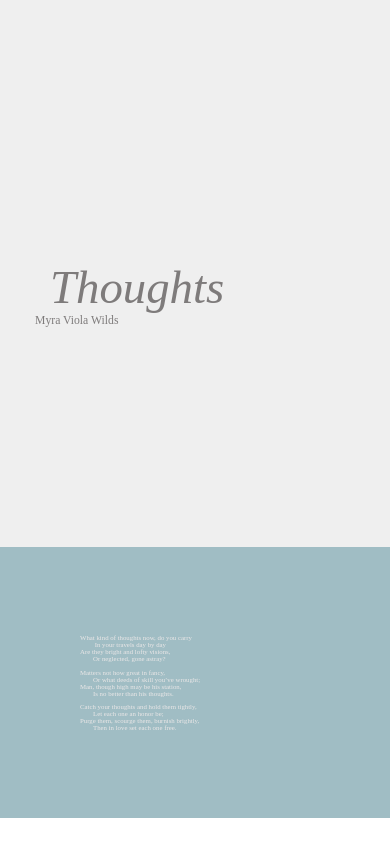
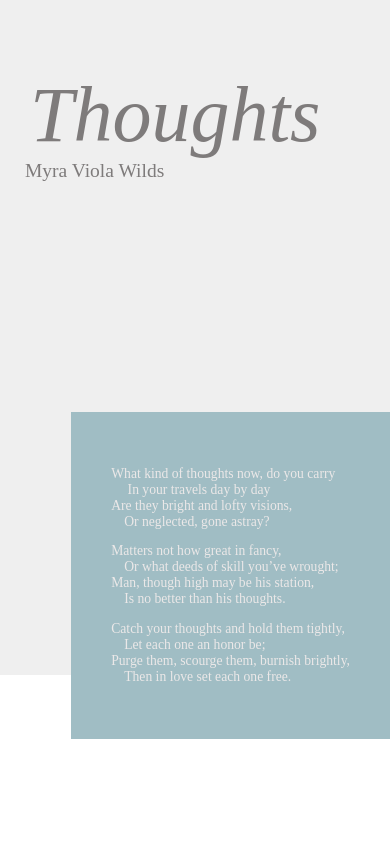
Before and after one commit to mackenzn/art300_poem3ways, a plain HTML site: page index.html in a window 390 px wide. Drawn offline with Linux system fonts and the light colour scheme.

Commit message:
final draft

```diff
--- a/style.css
+++ b/style.css
@@ -75,15 +75,23 @@ body {
         background-color: #EFEFEF;
         display: grid;
         grid-template-columns: 1fr;
-        }
+        height: 80vh;
+    }
     .poem {
-
+        font-size: 3.5vw;
+        margin-top: 130px;
+        margin-right: 0;
+        margin-left: auto;
+        padding: 40px;
     }
     .thoughts {
-
+        margin-left: 30px;
+        margin-top: 70px;
+        font-size: 20vw;
     }
     .author {
-
+        margin-left: 25px;
+        font-size: 5vw;
     }
 
 }
```
